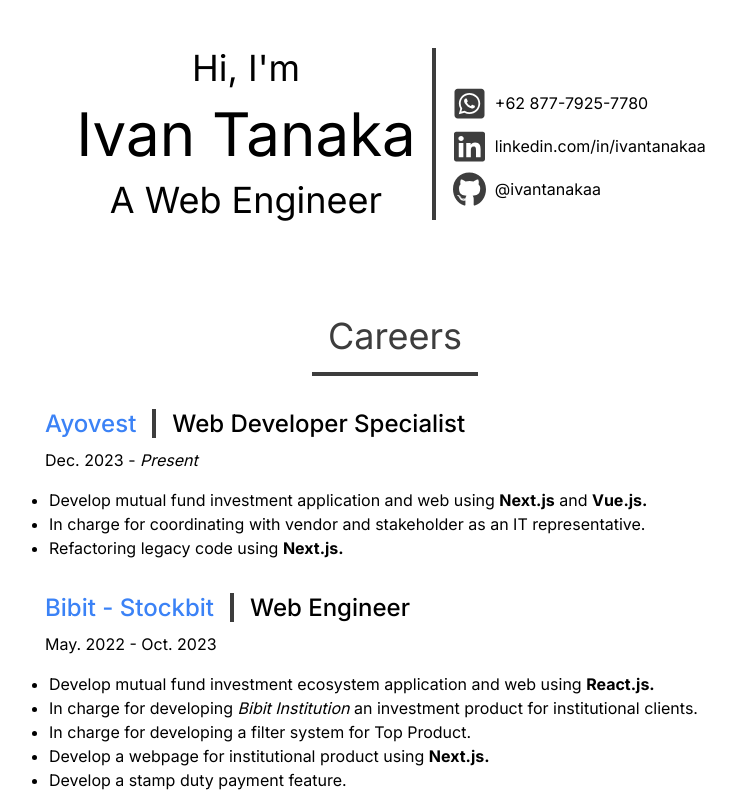
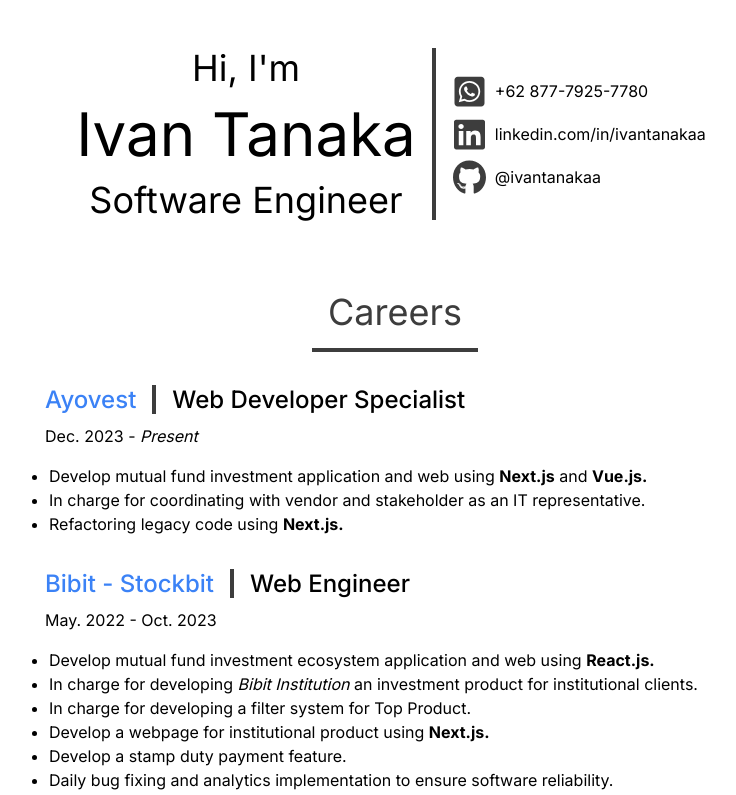
Before and after one commit to ivantanakaa/personal-website, a Next.js app: page / in a window 1280 px wide. Shown: the top 795 px of the page, without its empty margins (245-981 px from the left). Built offline with nearby package versions, Linux system fonts and the light colour scheme.

Commit message:
fix: margin in hero

```diff
--- a/src/app/components/home/Hero/index.tsx
+++ b/src/app/components/home/Hero/index.tsx
@@ -4,10 +4,10 @@
 export default function Hero() {
   return (
     <div className="md:p-12 p-8 flex flex-col md:flex-row justify-center gap-2 items-center">
-      <h1 className=" text-4xl mb-4 md:mb-6 text-center border-[#3d3d3d] md:border-r-4 md:pr-4">
+      <h1 className=" text-4xl md:mb-0 mb-4 text-center border-[#3d3d3d] md:border-r-4 md:pr-4">
         Hi, I&apos;m
         <div className="text-6xl mt-4">Ivan Tanaka</div>
-        <div className="mt-4"> A Web Engineer</div>
+        <div className="mt-4"> Software Engineer</div>
       </h1>
       {/* <p className="text-txt-light xl:w-1/2 mb-4">
         A seasoned web engineer with five years of hands-on experience.
```
